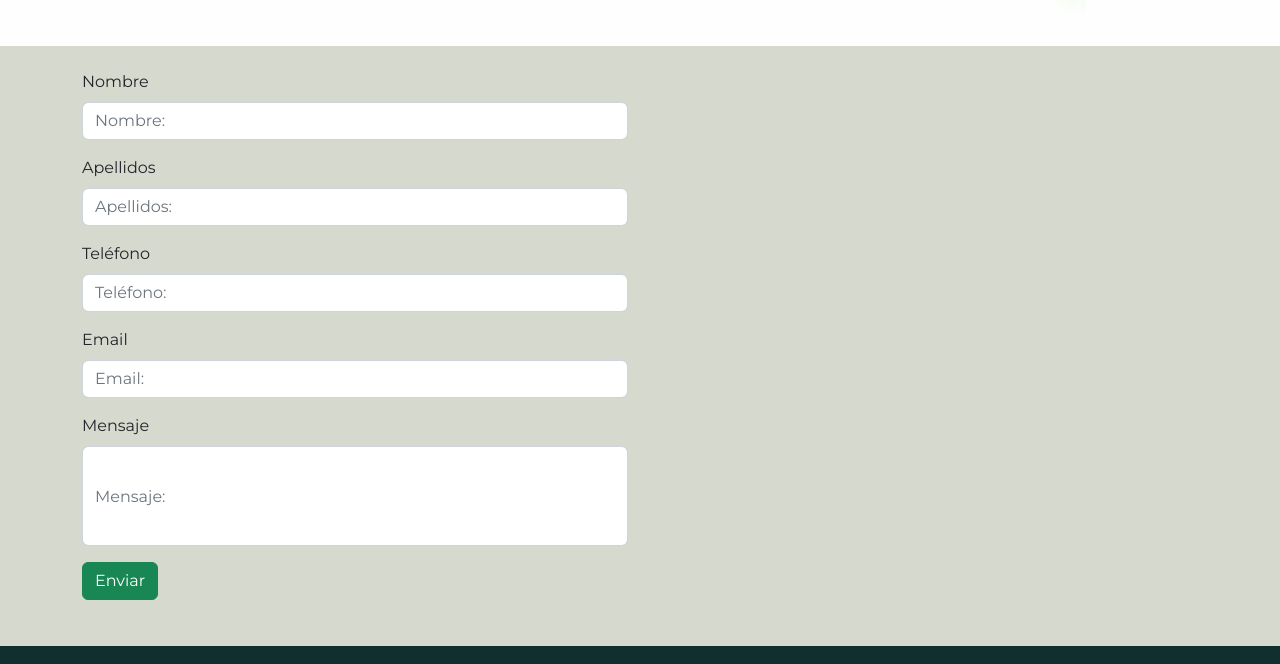
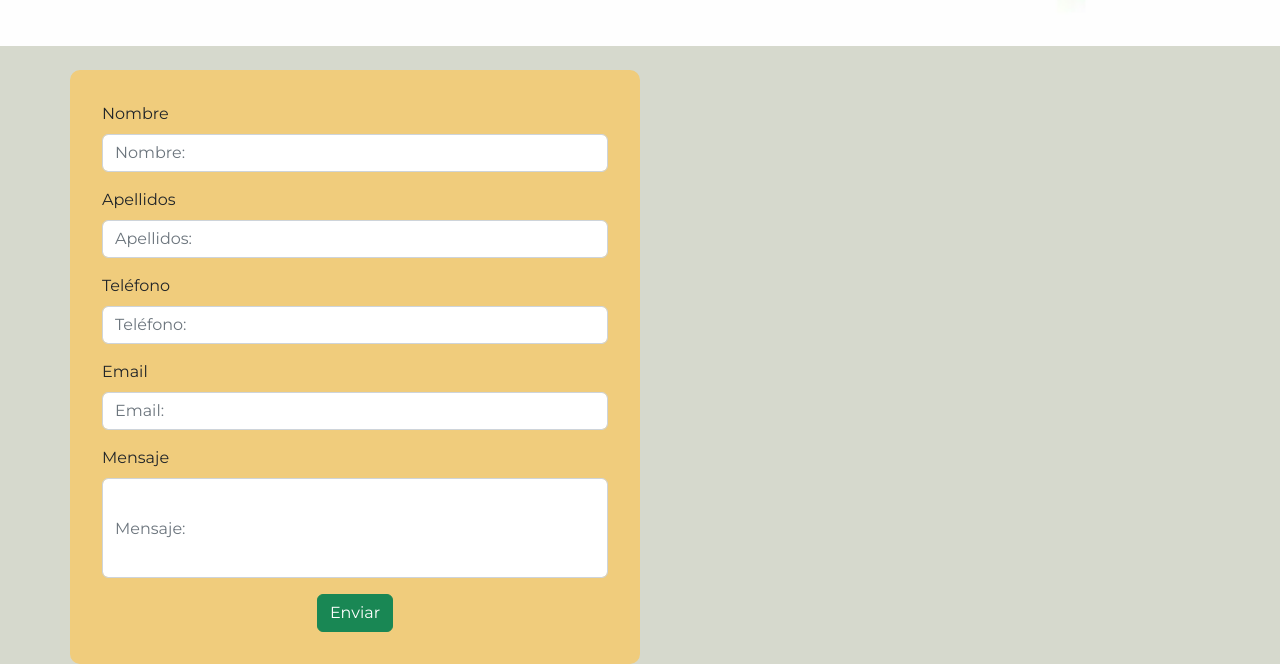
Before and after one commit to Armandoriv/ilse, a plain HTML site: page index.html in a window 1280 px wide. Shown: the part 394-1058 px from the top of the page. Drawn offline with nearby package versions, Linux system fonts and the light colour scheme; some packages are replaced by stand-ins of ours; a script that the page names is missing.

Commit message:
color formulario

```diff
--- a/index.html
+++ b/index.html
@@ -52,29 +52,31 @@
       <section class="medio">
         <div class="container">
           <div class="row">
-            <div class="col-lg-6 mt-4">
-                <form id="form">
-                  <div class="mb-3">
+            <div class="formulario col-lg-6 mt-4">
+                <form id="form" class="form">
+                  <div class="">
                     <label for="name" class="form-label">Nombre</label>
                     <input type="text" placeholder="Nombre:" class="form-control" name="name" id="name">
                   </div>
-                  <div class="mb-3">
+                  <div class="mt-3">
                     <label for="last" class="form-label">Apellidos</label>
                     <input type="text" placeholder="Apellidos:" class="form-control" name="last" id="last">
                   </div>
-                  <div class="mb-3">
+                  <div class="mt-3">
                     <label for="phone" class="form-label">Teléfono</label>
                     <input type="number" placeholder="Teléfono:" class="form-control" name="phone" id="phone">
                   </div>
-                  <div class="mb-3">
+                  <div class="mt-3">
                     <label for="email" class="form-label">Email</label>
                     <input type="email" placeholder="Email:" class="form-control" name="email" id="email">
                   </div>
-                  <div class="mb-3">
-                    <label for="message" class="form-label">Mensaje</label>
+                  <div>
+                    <label for="message" class="form-label mt-3">Mensaje</label>
                     <input type="text" placeholder="Mensaje:" class="form-control area" name="message" id="message">
                   </div>
-                   <button type="submit" class="btn btn-success" id="button" value="Enviar">Enviar</button>
+                  <div class="beton">
+                    <button type="submit" class="btn btn-success mt-3" id="button" value="Enviar">Enviar</button>
+                  </div>
                 </form>
               <script type="text/javascript"
                 src="https://cdn.jsdelivr.net/npm/@emailjs/browser@3/dist/email.min.js"></script>
--- a/styles/styles.scss
+++ b/styles/styles.scss
@@ -35,9 +35,19 @@ nav{
 }
 .medio{
     background-color: #D6D9CD;
-    height: 600px;
+    height: 650px;
     width: 100%;
+}
+.beton{
+    display: flex;
+    justify-content: center;
+
 }
 .area{
     height: 100px;
 }
+.formulario{
+    background-color: #F0CC7C;
+    border-radius: 10px;
+    padding: 2rem;
+}
```
Also changed, not shown: styles/styles.css, 1 other file.
